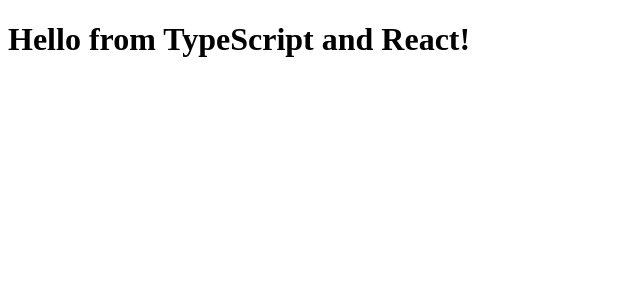
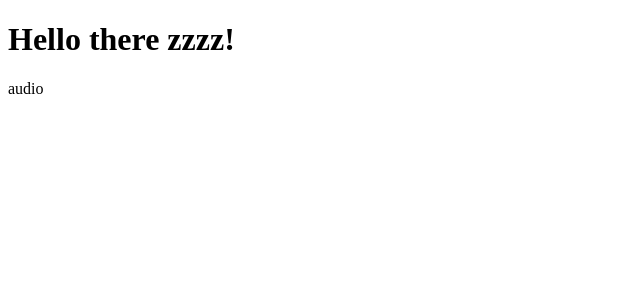
Before and after one commit to jteich/netrig-frontend, a React app: page / in a window 1280 px wide. Shown: the top 300 px of the page, without its empty margins (0-640 px from the left). Built offline with nearby package versions, Linux system fonts and the light colour scheme; the HTML template or start-up script is replaced by a standard one.

Commit message:
Basic initial component layout

```diff
--- a/package.json
+++ b/package.json
@@ -5,7 +5,8 @@
   "browser": "./src/index.js",
   "scripts": {
     "test": "echo \"Error: no test specified\" && exit 1",
-    "build-dev": "webpack --mode development"
+    "build-dev": "webpack --mode development",
+    "watch": "webpack --mode development --watch"
   },
   "repository": {
     "type": "git",
--- /dev/null
+++ b/src/components/App.tsx
@@ -0,0 +1,7 @@
+import * as React from "react";
+import ReceiveAudio from "./ReceiveAudio";
+
+export const App = () => <div>
+    <h1>Hello there zzzz!</h1>
+    <ReceiveAudio url="zzz"></ReceiveAudio>
+</div>;
--- a/src/components/Hello.tsx
+++ /dev/null
@@ -1,5 +0,0 @@
-import * as React from "react";
-
-export interface HelloProps { compiler: string; framework: string; }
-
-export const Hello = (props: HelloProps) => <h1>Hello from {props.compiler} and {props.framework}!</h1>;
--- /dev/null
+++ b/src/components/ReceiveAudio/index.tsx
@@ -0,0 +1,10 @@
+import * as React from "react";
+
+export interface ReceiveAudioProps { url: string; }
+
+class ReceiveAudio extends React.Component<ReceiveAudioProps, any> {
+    render() {
+        return <div>audio</div>;
+    }
+}
+export default ReceiveAudio;
--- a/src/index.tsx
+++ b/src/index.tsx
@@ -1,13 +1,13 @@
 import * as React from "react";
 import * as ReactDOM from "react-dom";
 
-import { Hello } from "./components/Hello";
+import { App } from "./components/App";
 
 let anchor = document.createElement("DIV");
-anchor.id = "example";
+anchor.id = "app";
 document.getElementsByTagName("body")[0].appendChild(anchor);
 
 ReactDOM.render(
-    <Hello compiler="TypeScript" framework="React" />,
-    document.getElementById("example")
+    <App />,
+    document.getElementById("app")
 );
```
